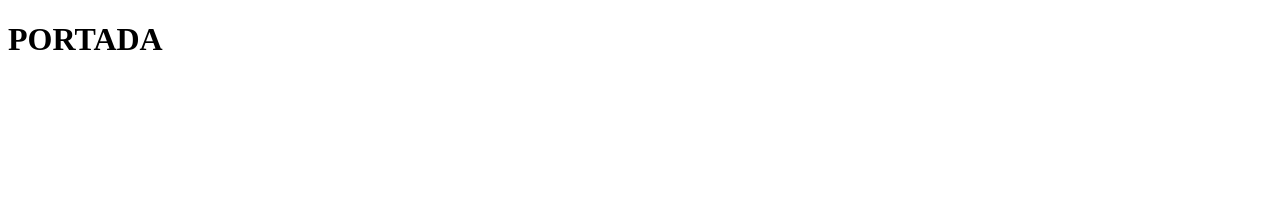
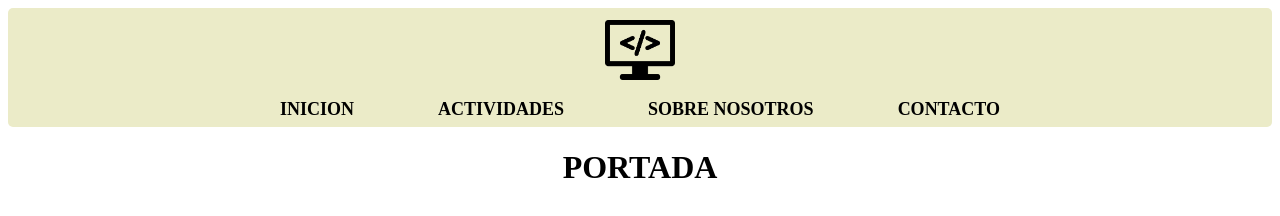
Before and after one commit to EnzoHeredia7/Proyecto-con-marcelo, a plain HTML site: page index.html in a window 1280 px wide. Drawn offline with Linux system fonts and the light colour scheme.

Commit message:
avances del index

```diff
--- a/index.html
+++ b/index.html
@@ -4,8 +4,20 @@
     <meta charset="UTF-8">
     <meta name="viewport" content="width=device-width, initial-scale=1.0">
     <title>Proyecto con el Marce</title>
+    <link rel="stylesheet" href="stylos.css">
 </head>
+<div class="contenedor">
+    <img src="png.png" alt="fotito">
+    <nav class="informacion">
+    <a href="#">INICION</a>
+    <a href="#">ACTIVIDADES</a>
+    <a href="#">SOBRE NOSOTROS</a>
+    <a href="#">CONTACTO</a>
+</nav>
+</div>
+
 <body>
     <h1>PORTADA</h1>
+
 </body>
 </html>
--- /dev/null
+++ b/stylos.css
@@ -0,0 +1,35 @@
+.contenedor{
+    background-color: rgb(235, 235, 200);
+    text-align: center;
+    padding: 2px 0px;
+    border-radius: 5px;
+    position: relative;
+    z-index: 2;
+}
+img{
+    width: 70px;
+    padding: 10px;
+    margin: 0px;
+
+}
+a{
+    text-decoration: none;
+    color: black;
+    display: inline-block;
+    margin: 0px 30px;
+    padding: 5px 10px;
+    border-radius: 10px;
+    position: relative;
+    z-index: 2;
+    font-size: large;
+     font-weight:bold;
+}
+
+a:hover{
+    background-color: rgb(216, 218, 205);
+}
+
+h1{
+    display: flex;
+    justify-content: center;
+}
```
Also changed, not shown: png.png (added).
